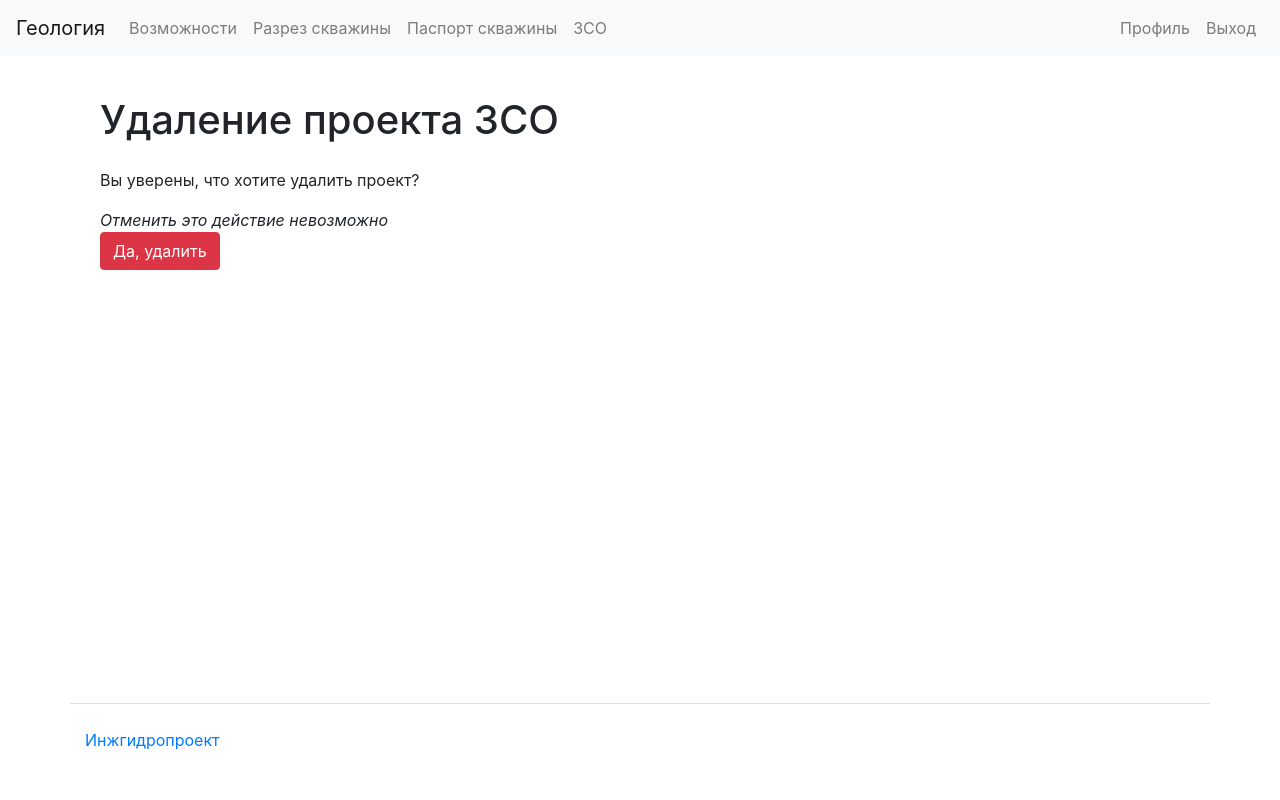
After one commit to SizNi/enhyp_main, a Django app: page /zso/21/delete in a window 1280 px wide. The commit adds this page. Run offline with Django 4.2, Linux system fonts and the light colour scheme; a user stored in the database is signed in; data comes from the database, SQL or seed files in the repository; both versions use the stored data as it was after the commit; some libraries are stand-ins or nearby versions.

```diff
--- a/src/apps/organizations/forms.py
+++ b/src/apps/organizations/forms.py
@@ -47,7 +47,7 @@ class CreateOrganizationForm(forms.ModelForm):
         help_text=_("ИНН в формате 10-12 цифр"),
         widget=forms.TextInput(
             attrs={
-                "placeholder": _("ИНН"),
+                "placeholder": _("7702455202"),
                 "class": "form-control",
             }
         ),
--- a/src/apps/zso/urls.py
+++ b/src/apps/zso/urls.py
@@ -11,4 +11,9 @@ urlpatterns = [
         name="zso_create_second",
     ),
     path("<int:pk>/watch/", views.ZsoWatchView.as_view(), name="zso_watch"),
+    path(
+        "<int:pk>/delete",
+        views.ZsoDeleteView.as_view(),
+        name="zso_delete",
+    ),
 ]
--- a/src/apps/zso/views.py
+++ b/src/apps/zso/views.py
@@ -1,7 +1,13 @@
 from django.shortcuts import render, redirect
 from django.contrib import messages
 from django.core.exceptions import ValidationError
-from django.views.generic import CreateView, UpdateView, ListView, TemplateView
+from django.views.generic import (
+    CreateView,
+    UpdateView,
+    ListView,
+    TemplateView,
+    DeleteView,
+)
 from django.utils.translation import gettext_lazy as _
 from django.contrib.auth.decorators import login_required
 from django.utils.decorators import method_decorator
@@ -11,6 +17,7 @@ from apps.zso.models import Zso
 from apps.zso.call_counter import counter
 import json
 import base64
+from django.urls import reverse_lazy
 
 
 def index(request):
@@ -155,7 +162,6 @@ class ZsoSecondCreateView(UpdateView):
 
 @method_decorator(login_required, name="dispatch")
 class ZsoWatchView(TemplateView):
-
     def get(self, request, *args, **kwargs):
         zso_id = kwargs.get("pk")
         zso = Zso.objects.get(id=zso_id)
@@ -182,3 +188,10 @@ class ZsoWatchView(TemplateView):
             context = {}
             context["warning"] = "Что-то пошло не так"
             return render(request, "zso/mistake.html", context)
+
+
+@method_decorator(login_required, name="dispatch")
+class ZsoDeleteView(DeleteView):
+    model = Zso
+    template_name = "zso/delete.html"
+    success_url = reverse_lazy("zso_list")
--- /dev/null
+++ b/src/templates/zso/delete.html
@@ -0,0 +1,29 @@
+{% extends 'base.html' %}
+{% load bootstrap4 %}
+{% load i18n %}
+{% bootstrap_css %}
+{% bootstrap_javascript jquery='full' %}
+{% bootstrap_messages %}
+
+{% block content %}
+<div class="container wrapper flex-grow-1">
+
+
+
+    <h1 class="my-4">
+{% trans 'Удаление проекта ЗСО' %}
+
+
+    </h1>
+
+<p>{% trans 'Вы уверены, что хотите удалить проект' %}?</p>
+<i>{% trans 'Отменить это действие невозможно' %} </i>
+<form method="post">
+{% csrf_token %}
+<input type="hidden">
+<input type="hidden" name="confirm" value="true">
+<input class="btn btn-danger" type="submit" value="{% trans 'Да, удалить' %}">
+</form>
+
+  </div>
+{% endblock %}
--- a/src/templates/zso/list.html
+++ b/src/templates/zso/list.html
@@ -30,7 +30,7 @@
         <td>
           <a href="{% url 'zso_watch' elem.id %}">{% translate "Посмотреть"%}</a>
           <br>
-          <a href="#">{% translate "Удалить"%}</a>
+          <a href="{% url 'zso_delete' elem.id %}">{% translate "Удалить"%}</a>
         </td>
       </tr>
     {% endfor %}
--- a/src/templates/zso/watch.html
+++ b/src/templates/zso/watch.html
@@ -7,7 +7,7 @@
 
 {% block content %}
   <div class="container wrapper flex-grow-1">
-    <h1 class="my-4">{% translate 'Расчет ЗСО' %}</h1>
+    <h1 class="my-4">{% translate 'Расчет проекта ЗСО' %}</h1>
     <form method="post" enctype="form-control" id="form">
       {% csrf_token %}
       <h5 class="card-title">{% translate 'Запустить перерасчет проекта'%} {{ name }}?</h5>
```
Also changed, not shown: src/apps/zso/forms.py (+2 -6 lines), src/apps/zso/models.py (line endings or trailing spaces), src/db.sqlite3, src/media/logos/ea473a8ebc96409ba5294ff1ef0625d8_result (2).png (added), src/templates/zso/create_second.html (renamed from src/templates/zso/create_second copy.html).
